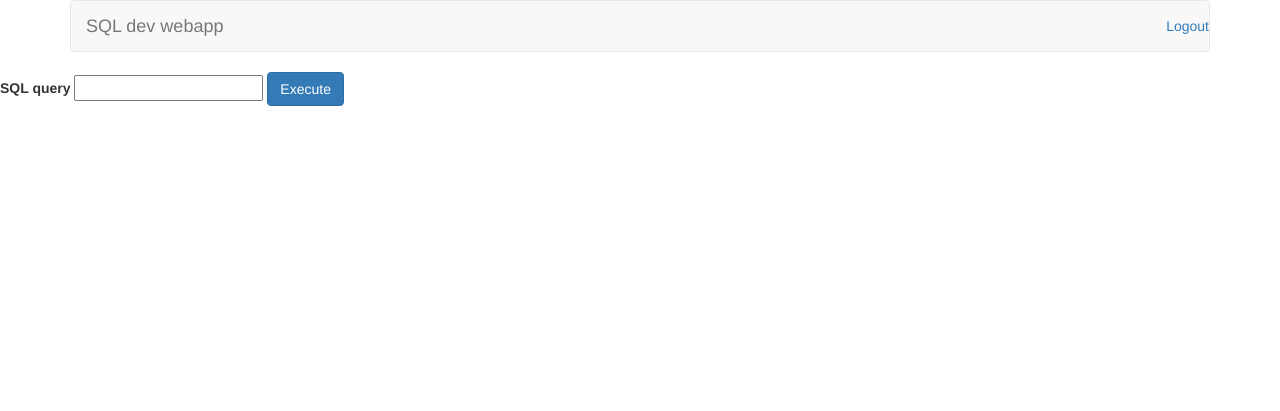
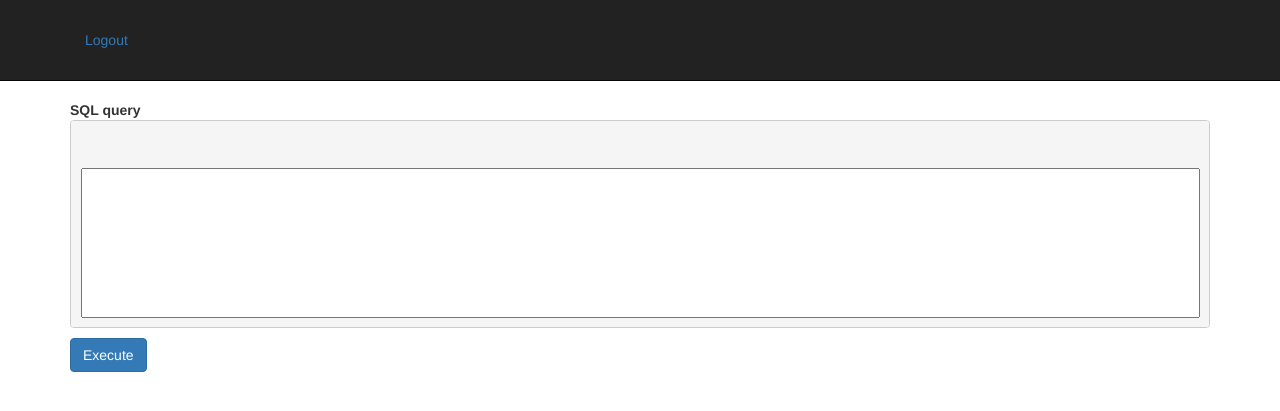
Before and after one commit to hzhenia/flask_pgadmin, a Flask app: page / in a window 1280 px wide. Shown: the top 411 px of the page. Run offline with Flask 2, Linux system fonts and the light colour scheme; the visitor is signed in with stand-in values (Sample User, id 1); some libraries are stand-ins or nearby versions.

Commit message:
add some css

```diff
--- a/server.py
+++ b/server.py
@@ -7,9 +7,8 @@ app.config.from_pyfile('config.cfg')
 @app.route('/')
 def index():
     table = {}
-
     print "index"
-    return render_template("index.html", table=table)
+    return render_template("index.html", table=table, sqlquery="")
 
 
 @app.route('/login', methods=['GET', 'POST'])
@@ -34,9 +33,12 @@ def logout():
 @app.route('/query', methods=['POST'])
 def query():
     if request.method == 'POST':
-        query = request.form['query']
+        sql_query = request.form['query']
+    table = [['col1', 'col2', 'col3'], [1,2,3]]
+    print sql_query
 
-    return redirect(url_for('index'))
+    # return redirect(url_for('index', table=table))
+    return render_template("index.html", table=table,sql_query=sql_query)
 
 
 if __name__ == "__main__":
--- /dev/null
+++ b/static/logo-nav.css
@@ -0,0 +1,26 @@
+/*!
+ *  * Start Bootstrap - Logo Nav HTML Template (http://startbootstrap.com)
+ *   * Code licensed under the Apache License v2.0.
+ *    * For details, see http://www.apache.org/licenses/LICENSE-2.0.
+ *     */
+
+body {
+	    padding-top: 70px; /* Required padding for .navbar-fixed-top. Change if height of navigation changes. */
+    }
+
+.navbar-fixed-top .nav {
+	padding: 15px 0;
+}
+
+.navbar-fixed-top .navbar-brand {
+	    padding: 0 15px;
+}
+
+@media(min-width:768px) {
+	body {
+		padding-top: 100px; /* Required padding for .navbar-fixed-top. Change if height of navigation changes. */
+        }
+	.navbar-fixed-top .navbar-brand {
+			padding: 15px 0;
+        }
+}
--- /dev/null
+++ b/static/my.css
@@ -0,0 +1,6 @@
+.sqlquery {
+	width: 100%;
+	height: 150px;
+	float: left;`
+
+}
--- a/templates/base.html
+++ b/templates/base.html
@@ -1,20 +1,54 @@
-<!doctype html>
-<html>
+<!DOCTYPE html>
+<html lang="en">
+
 <head>
-	<meta http-equiv="Content-type" content="text/html;charset=utf-8">
-	<meta name="viewport" content="width=device-width, initial-scale=1.0">
-	<title>SQL webapp</title>
-	<link rel='stylesheet' href="'{{url_for('static',filename='bootstrap.min.css')}}">
-	<script src="{{url_for('static', filename='bootstrap.min.js')}}"></script>
-	<script src="{{url_for('static', filename='jquery-1.11.3.js')}}"></script>
+
+    <meta charset="utf-8">
+    <meta http-equiv="X-UA-Compatible" content="IE=edge">
+    <meta name="viewport" content="width=device-width, initial-scale=1">
+    <meta name="description" content="">
+    <meta name="author" content="">
+
+    <title>OGG FTG SQL Query</title>
+
+    <!-- Bootstrap Core CSS -->
+    <link href="{{url_for('static', filename='bootstrap.min.css')}}" rel="stylesheet">
+
+    <!-- Custom CSS -->
+    <link href="{{url_for('static',filename='logo-nav.css')}}" rel="stylesheet">
+    <link href="{{url_for('static',filename='my.css')}}" rel="stylesheet">
+
+    <!-- HTML5 Shim and Respond.js IE8 support of HTML5 elements and media queries -->
+    <!-- WARNING: Respond.js doesn't work if you view the page via file:// -->
+    <!--[if lt IE 9]>
+        <script src="https://oss.maxcdn.com/libs/html5shiv/3.7.0/html5shiv.js"></script>
+        <script src="https://oss.maxcdn.com/libs/respond.js/1.4.2/respond.min.js"></script>
+    <![endif]-->
+
 </head>
+
 <body>
-	<div class="container">
-		<nav class="navbar navbar-default">
-			<div class='container-fluid'>
-				<a class='navbar-brand' href="/">
-					SQL dev webapp
-				</a>
+
+    <!-- Navigation -->
+    <nav class="navbar navbar-inverse navbar-fixed-top" role="navigation">
+        <div class="container">
+            <!-- Brand and toggle get grouped for better mobile display -->
+            <div class="navbar-header">
+                <button type="button" class="navbar-toggle" data-toggle="collapse" data-target="#bs-example-navbar-collapse-1">
+                    <span class="sr-only">Toggle navigation</span>
+                    <span class="icon-bar"></span>
+                    <span class="icon-bar"></span>
+                    <span class="icon-bar"></span>
+                </button>
+                <a class="navbar-brand" href="/">
+                    <img src="" alt="">
+                </a>
+
+            </div>
+            <!-- Collect the nav links, forms, and other content for toggling -->
+            <div class="collapse navbar-collapse" id="bs-example-navbar-collapse-1">
+                <ul class="nav navbar-nav">
+                    <li		    <li>
 				{% if not session.logged %}
 				<p class='navbar-text navbar-right login'>
 				<a href="/login">Login</a>
@@ -24,13 +58,26 @@
 				<a href="/logout">Logout</a>
 				</p>
 				{% endif %}
+		    </li>
 
-			</div>
+                </ul>
+            </div>
+            <!-- /.navbar-collapse -->
+        </div>
+        <!-- /.container -->
+    </nav>
 
-		</nav>
+    <!-- Page Content -->
+    <div class="container">
+        {% block body %} {% endblock %}
+    </div>
+    <!-- /.container -->
 
-	</div>
+    <!-- jQuery -->
+	<script src="{{url_for('static', filename='jquery-1.11.3.js')}}"></script>
+    <!-- Bootstrap Core JavaScript -->
+	<script src="{{url_for('static', filename='bootstrap.min.js')}}"></script>
+	<script src="https://cdn.rawgit.com/google/code-prettify/master/loader/run_prettify.js"></script>
+</body>
 
-</body>
-{% block body %} {% endblock %}
 </html>
--- a/templates/index.html
+++ b/templates/index.html
@@ -4,7 +4,15 @@
 <form action="{{url_for('query')}}" method=post>
 	<dl>
 		<strong>SQL query</strong>
-		<input type="text" site=1024 name=query class=input>
+		<br/>
+		<pre class="prettyprint">
+                {% if sql_query %}
+		     <input type="text" value= {{sql_query}}  name="query" class='sqlquery prettyprint' >
+                {% else %}
+	   	     <input type="text"  name="query" class='sqlquery prettyprint' >
+                {% endif %}
+
+		</pre>
 		<input type="submit" value=Execute class="btn btn-primary btm-sm">
 	</dl>
 </form>
```
